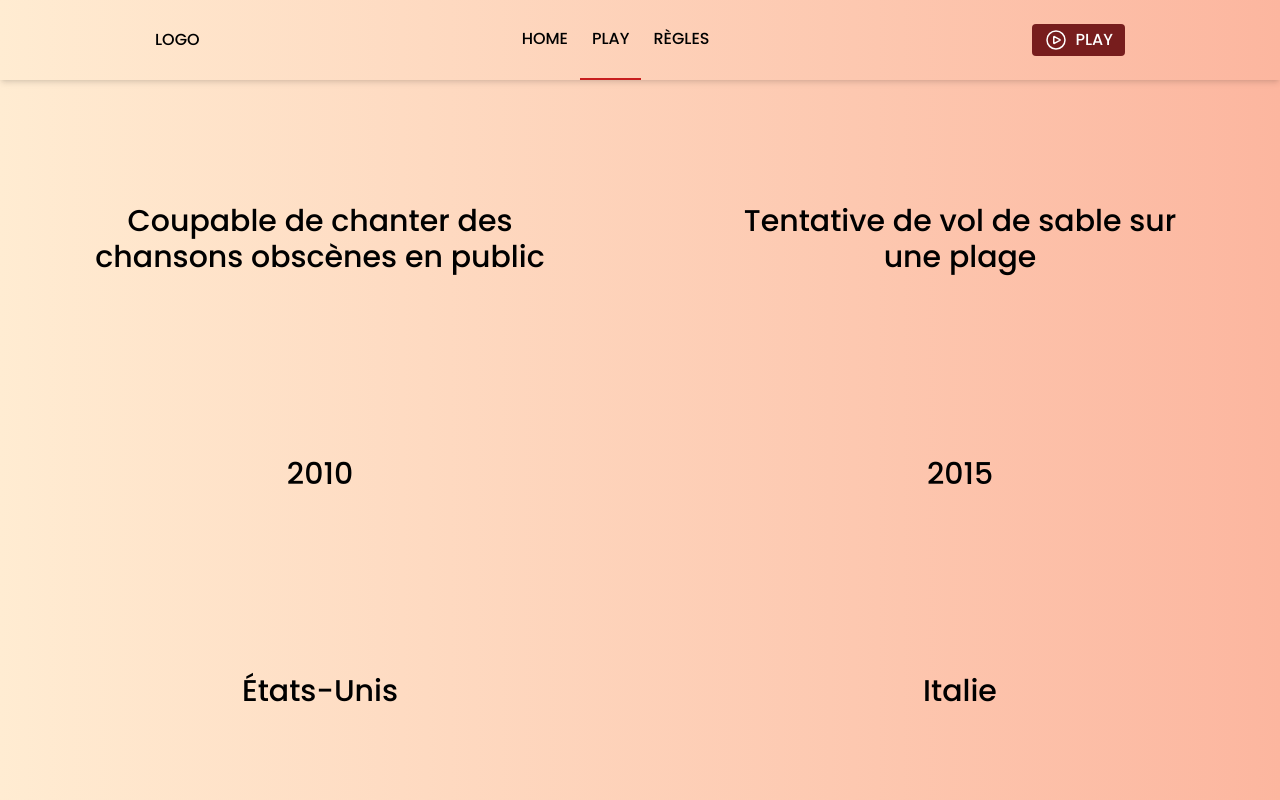
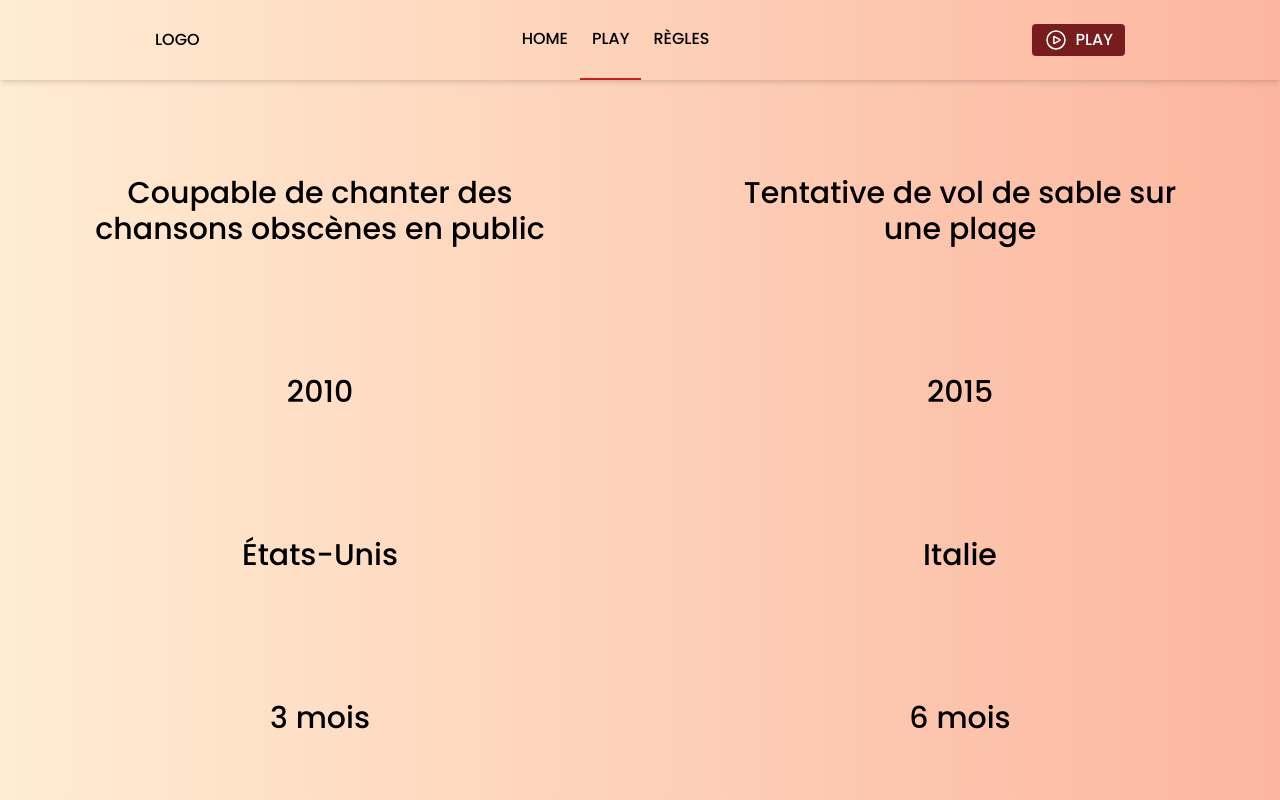
Before and after one commit to loic-lgm/the-biggest, a Next.js app: page /play in a window 1280 px wide. Built offline with nearby package versions, Linux system fonts and the light colour scheme.

Commit message:
Refactoring playpage component

```diff
--- a/app/play/page.js
+++ b/app/play/page.js
@@ -9,7 +9,7 @@ import { useEffect, useState } from "react";
 export default function Play() {
 	const [data, setData] = useState()
 	const [play, setPlay] = useState(true)
-	const [isWinner, setIsWinner] = useState()
+	const [isWinner, setIsWinner] = useState(false)
 	const [displayModal, setDisplayModal] = useState(false)
 	useEffect(() => {
 		setData(getRandomSentences(sentences))
@@ -17,33 +17,34 @@ export default function Play() {
 	let winnerId = ""
 	if (data) winnerId = getWinnerId(data)
 	const handleClick = (e) => {
+		e.stopPropagation()
 		setPlay(false)
 		setDisplayModal(true)
+		let sentenceClicked = e.target
+		console.log(sentenceClicked)
+		if (sentenceClicked.classList.contains("sentence" + winnerId)) {
+			setIsWinner(true)
+		}
 	}
 	if (data) {
 		return (
 			<div className="flex container-card">
-				<Card
-					id={data[0].id}
-					description={data[0].description}
-					country={data[0].country}
-					year={data[0].year}
-					sentence_year={data[0].sentence_year}
-					isWinner={winnerId == data[0].id ? true : false}
-					handleClick={handleClick}
-					play={play}
-				/>
-				<Card
-				id={data[1].id}
-				description={data[1].description}
-				country={data[1].country}
-				year={data[1].year}
-				sentence_year={data[1].sentence_year}
-				isWinner={winnerId == data[1].id ? true : false}
-				handleClick={handleClick}
-				play={play}
-				/>
-				<Modal display={displayModal}/>
+				{data.map((sentence) => {
+					return (
+						<Card
+							key={sentence.id}
+							id={sentence.id}
+							description={sentence.description}
+							country={sentence.country}
+							year={sentence.year}
+							sentence_year={sentence.sentence_year}
+							isWinner={winnerId == sentence.id ? true : false}
+							handleClick={handleClick}
+							play={play}
+						/>
+					)
+				})}
+				<Modal display={displayModal} isWinner={isWinner}/>
 			</div>
 		)
 	}
--- a/components/card.js
+++ b/components/card.js
@@ -7,17 +7,17 @@ export default function Card({id, description, year, country, sentence_year, isW
 			className={"flex flex-col justify-around items-center w-1/2 hover:bg-orange-100 hover:cursor-pointer sentence" + id}
 			onClick={handleClick}
 		>
-			<div className="w-3/4 mt-8 text-center text-3xl">
+			<div className={"w-3/4 mt-8 text-center text-3xl sentence" + id}>
 				{description}
 			</div>
-			<div className="text-3xl">
+			<div className={"text-3xl sentence" + id}>
 				{year}
 			</div>
-			<div className="text-3xl">
+			<div className={"text-3xl sentence" + id}>
 				{country}
 			</div>
-			{!play &&
-				<div className="text-3xl">
+			{true &&
+				<div className={"text-3xl sentence" + id}>
 				{sentence_year} mois
 			</div>
 			}
--- a/components/modal.js
+++ b/components/modal.js
@@ -1,5 +1,7 @@
+import Link from "next/link";
+
 /* eslint-disable react/no-unescaped-entities */
-export default function Modal({display}) {
+export default function Modal({display, isWinner}) {
 	if (display) {
 		return (
 			<div className="container-modal">
@@ -10,14 +12,26 @@ export default function Modal({display}) {
 								<svg className="mx-auto mb-4 text-gray-400 w-12 h-12 dark:text-gray-200" aria-hidden="true" xmlns="http://www.w3.org/2000/svg" fill="none" viewBox="0 0 20 20">
 									<path stroke="currentColor" strokeLinecap="round" strokeLinejoin="round" strokeWidth="2" d="M10 11V6m0 8h.01M19 10a9 9 0 1 1-18 0 9 9 0 0 1 18 0Z"/>
 								</svg>
-								<h3 className="mb-5 text-lg font-normal text-gray-500 dark:text-gray-400">Are you sure you want to delete this product?</h3>
-								<button data-modal-hide="popup-modal" type="button" className="text-white bg-green-400 hover:bg-green-600 focus:ring-4 focus:outline-none focus:ring-red-300 dark:focus:ring-red-800 font-medium rounded-lg text-sm inline-flex items-center px-5 py-2.5 text-center mr-2">
-									Continuer
-								</button>
+								{isWinner ?
+									<h3 className="mb-5 text-lg font-normal text-gray-500 dark:text-gray-400">
+										Vous avez gagné !
+									</h3>
+								:
+									<h3 className="mb-5 text-lg font-normal text-gray-500 dark:text-gray-400">
+											Vous avez perdu !
+									</h3>
+								}
+								{isWinner ?
+									<button data-modal-hide="popup-modal" type="button" className="text-white bg-green-400 hover:bg-green-600 focus:ring-4 focus:outline-none focus:ring-red-300 dark:focus:ring-red-800 font-medium rounded-lg text-sm inline-flex items-center px-5 py-2.5 text-center mr-2">
+										Continuer
+									</button>
+								:
+									<button data-modal-hide="popup-modal" type="button" className="text-white bg-green-400 hover:bg-green-600 focus:ring-4 focus:outline-none focus:ring-red-300 dark:focus:ring-red-800 font-medium rounded-lg text-sm inline-flex items-center px-5 py-2.5 text-center mr-2">
+										<Link href="/play">Recommencer</Link>
+									</button>
+								}
 								<button data-modal-hide="popup-modal" type="button" className="text-gray-500 bg-white hover:bg-gray-100 focus:ring-4 focus:outline-none focus:ring-gray-200 rounded-lg border border-gray-200 text-sm font-medium px-5 py-2.5 hover:text-gray-900 focus:z-10 dark:bg-gray-700 dark:text-gray-300 dark:border-gray-500 dark:hover:text-white dark:hover:bg-gray-600 dark:focus:ring-gray-600">
-									<a href="/">
-										Non, quitter
-									</a>
+									<Link href="/">Non, quitter</Link>
 								</button>
 							</div>
 						</div>
--- a/styles/modal.css
+++ /dev/null
@@ -1,3 +0,0 @@
-/* .container-model {
-    display: none;
-} */
--- a/utils/function.js
+++ b/utils/function.js
@@ -13,12 +13,15 @@ const shuffle = (sentences) => {
 
 export const getWinnerId = (sentences) => {
 	let sentencesTime = []
+	let winnerId = ""
 	sentences.forEach(sentence => {
 		sentencesTime.push(sentence.sentence_year)
 	});
 	const biggestSentence = Math.max(...sentencesTime)
 	sentences.map((s) => {
-		s.sentence_year == biggestSentence
-		return s.id
+		if (s.sentence_year == biggestSentence) {
+			winnerId = s.id
+		}
 	})
+	return winnerId
 }
```
